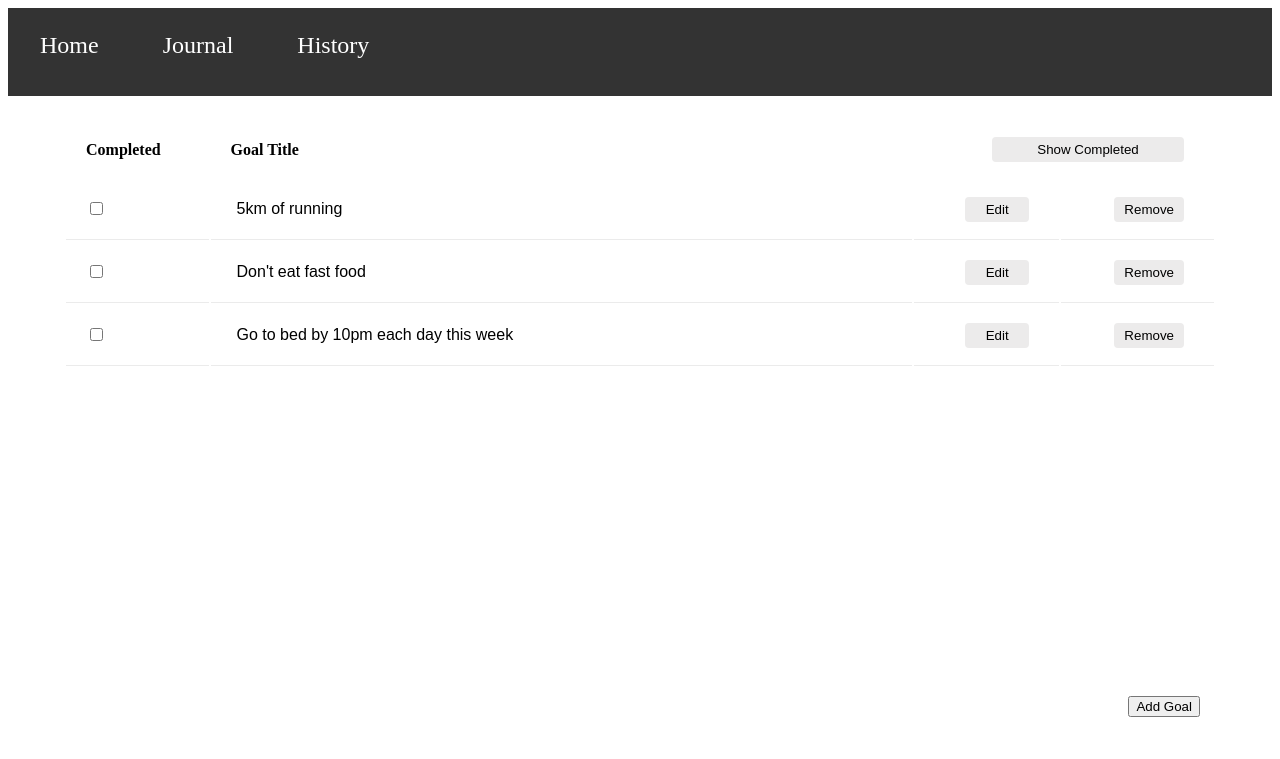
After one commit to KyleHaarhoff/CaRe_Group36, a PHP site: page /patient/goals/goals.php in a window 1280 px wide. The commit adds this page. Shown: the top 759 px of the page. Run offline with PHP 8.4, Linux system fonts and the light colour scheme.

Commit message:
goals page

```diff
--- a/login.js
+++ b/login.js
@@ -12,5 +12,5 @@ else if (email.includes("therapist")){
 }
 else{
     //show incorrect login
-    openNotification("Incorrect Login Information!", 3000, "0 0 10px rgba(160,0 , 0, 0.8)")
+    openNotification("Use therapist or patient as the email to go to the respective landing page", 8000, "0 0 10px rgba(160,0 , 0, 0.8)")
 }
--- /dev/null
+++ b/patient/goals/goals.css
@@ -0,0 +1,74 @@
+.goalsTableContainer{
+    position: absolute;
+    width: 90vw;
+    height: 80vh;
+
+    left:50%;
+    margin-left: -45vw;
+
+    top:50%;
+    margin-top: -35vh;
+    background-color: white;
+}
+.minHeightContainer{
+    min-height: 70vh;
+}
+#goalsTable{
+    width: 100%;
+    overflow-y: scroll;
+}
+#goalsTable th{
+    padding: 15px 20px;
+    text-align: left;
+}
+#goalsTable td{
+    padding: 15px 20px;
+    text-align: left;
+    border-bottom: 1px solid #EBEBEB;
+
+}
+#goalsTable tr td:nth-child(3),
+#goalsTable tr th:nth-child(3),
+#goalsTable tr td:nth-child(4),
+#goalsTable tr th:nth-child(4) {
+    text-align: right;
+}
+.hidden{
+    display: none;
+}
+
+.tableButton {
+    margin-right: 10px;
+    background-color: #ecebeb;
+    border: none;
+    padding: 5px 10px;
+    border-radius: 4px;
+    cursor: pointer;
+    min-width: 5vw;
+}
+
+#toggleHiddenButton{
+    min-width: 15vw;
+}
+
+.goalTitle{
+    border: none;
+    min-width: 40vw;
+    font-size: 1rem;
+    padding: 6px;
+}
+
+.goalTitle:focus{
+    outline: none;
+}
+
+
+.editing{
+    background-color: #EBEBEB;
+}
+
+.rightContentContainer{
+    text-align: right;
+    margin-top: 1rem;
+    padding-right: 1rem;
+}
--- /dev/null
+++ b/patient/goals/goals.js
@@ -0,0 +1,102 @@
+showHidden = false
+toggleHiddenButton = document.getElementById("toggleHiddenButton")
+goalsTable = document.getElementById("goalsTable")
+
+function makeEditable(inputElement){
+    //get row
+    row = inputElement.closest('tr');
+    //make the goal text editable
+    goalTitle = row.querySelectorAll('.goalTitle')[0];
+    goalTitle.removeAttribute('readonly');
+    goalTitle.classList.add("editing")
+    //change the edit button to save
+    editButton = row.querySelectorAll('.tableButton')[0]
+
+    //create new button
+    saveButton = document.createElement('button');
+    saveButton.className = 'tableButton';
+    saveButton.textContent = 'Save';
+    saveButton.addEventListener("click",() =>{
+        saveGoal(saveButton);
+    })
+    editButton.parentNode.replaceChild(saveButton, editButton);
+    editButton.remove()
+}
+
+function saveGoal(inputElement){
+    //get row
+    row = inputElement.closest('tr');
+    //check if complete is checked and add hidden as needed
+    goalCheckbox = row.querySelectorAll('.goalCheckbox')[0];
+    if (goalCheckbox.checked){
+        if (showHidden)
+            row.style.display = 'table-row';
+        row.classList.add("hidden");
+    }
+    else{
+        if (row.classList.contains("hidden"))
+            row.classList.remove("hidden");
+    }
+
+    //make text non editable
+    goalTitle = row.querySelectorAll('.goalTitle')[0];
+    goalTitle.setAttribute('readonly', true);
+    goalTitle.classList.remove("editing")
+
+    //change the save button to edit
+    saveButton = row.querySelectorAll('.tableButton')[0]
+
+    //create new button
+    editButton = document.createElement('button');
+    editButton.className = 'tableButton';
+    editButton.textContent = 'Edit';
+    editButton.addEventListener("click",() =>{
+        makeEditable(editButton);
+    })
+    saveButton.parentNode.replaceChild(editButton, saveButton);
+    saveButton.remove()
+    openNotification("Saved!", 3000)
+}
+
+function toggleHidden(){
+    if(showHidden){
+        //hide elements
+        const goals = goalsTable.querySelectorAll('.hidden');
+        Array.prototype.forEach.call( goals, goal =>{
+            goal.style.display = 'none';
+        });
+        //change the text
+        toggleHiddenButton.textContent = "Show Completed"
+    }
+    else{
+        //show elements
+        const goals = document.querySelectorAll('.hidden');
+        Array.prototype.forEach.call( goals, goal =>{
+            goal.style.display = 'table-row';
+        });
+
+        //change the text
+        toggleHiddenButton.textContent = "Hide Completed"
+    }
+    showHidden = !showHidden
+}
+
+function addGoal(){
+    tableBody = goalsTable.querySelectorAll('tbody')[0];
+    tableBody.innerHTML +=
+                `<tr>
+                        <td><input type="checkbox" class="goalCheckbox" onclick="makeEditable(this)"></td>
+                        <td><input type="text" value = "" class="goalTitle editing"></td>
+                        <td><button class="tableButton" onclick="saveGoal(this)">Save</button></td>
+                        <td><button class="tableButton" onclick="confirmRemoveGoal(this)">Remove</button></td>
+                </tr>`
+}
+
+function confirmRemoveGoal(inputElement){
+    openConfirmation("Are you sure you want to delete the goal?", ()=>{
+        //get row
+        row = inputElement.closest('tr');
+        row.remove()
+        openNotification("Successfully deleted!", 3000)
+    }, ()=>{})
+}
--- /dev/null
+++ b/patient/goals/goals.php
@@ -0,0 +1,68 @@
+<?php
+
+    include_once __DIR__."/../../conf.php"
+?>
+<!DOCTYPE html>
+<html lang="en">
+<head>
+    <meta charset="UTF-8">
+    <meta name="viewport" content="width=device-width, initial-scale=1.0">
+    <title>Goals</title>
+    <link rel="stylesheet" type="text/css" href="<?= $base_url ?>/patient/goals/goals.css">
+</head>
+<body>
+    <header>
+        <?php include "../../common/navbar/navbar.php"; ?>
+    </header>
+    <main>
+        <div class="goalsTableContainer shadow rounded">
+        <div class="minHeightContainer">
+            <table id="goalsTable">
+                <thead>
+                    <tr>
+                        <th>Completed</th>
+                        <th>Goal Title</th>
+                        <th colspan="2"><button class="tableButton" onclick="toggleHidden()" id="toggleHiddenButton">Show Completed</button></th>
+
+                    </tr>
+                </thead>
+                <tbody>
+                    <tr>
+                        <td><input type="checkbox" class="goalCheckbox" onclick="makeEditable(this)"></td>
+                        <td><input readonly type="text" value = "5km of running" class="goalTitle"></td>
+                        <td><button class="tableButton" onclick="makeEditable(this)">Edit</button></td>
+                        <td><button class="tableButton" onclick="confirmRemoveGoal(this)">Remove</button></td>
+                    </tr>
+                    <tr>
+                        <td><input type="checkbox" class="goalCheckbox" onclick="makeEditable(this)"></td>
+                        <td><input readonly type="text" value = "Don't eat fast food" class="goalTitle"></td>
+                        <td><button class="tableButton" onclick="makeEditable(this)">Edit</button></td>
+                        <td><button class="tableButton" onclick="confirmRemoveGoal(this)">Remove</button></td>
+                    </tr>
+                    <tr>
+                        <td><input type="checkbox" class="goalCheckbox" onclick="makeEditable(this)"></td>
+                        <td><input readonly type="text" value = "Go to bed by 10pm each day this week" class="goalTitle"></td>
+                        <td><button class="tableButton" onclick="makeEditable(this)">Edit</button></td>
+                        <td><button class="tableButton" onclick="confirmRemoveGoal(this)">Remove</button></td>
+                    </tr>
+                    <tr class="hidden">
+                        <td><input type="checkbox" checked class="goalCheckbox" onclick="makeEditable(this)"></td>
+                        <td><input readonly type="text" value = "Finish this page" class="goalTitle"></td>
+                        <td><button class="tableButton" onclick="makeEditable(this)">Edit</button></td>
+                        <td><button class="tableButton" onclick="confirmRemoveGoal(this)">Remove</button></td>
+                    </tr>
+                </tbody>
+
+
+            </table>
+            </div>
+            <div class="rightContentContainer">
+                <button class="careButton"  onclick="addGoal()">Add Goal</button>
+            </div>
+        </div>
+    </main>
+    <?php include "../../common/confirmation/confirmation.php"; ?>
+    <?php include "../../common/notification/notification.php"; ?>
+    <script src="<?= $base_url ?>/patient/goals/goals.js"></script>
+</body>
+</html>
```
Also changed, not shown: therapist/groups/groups.css (+10 -7 lines), therapist/groups/groups.js (+147 -9 lines), therapist/groups/groups.php (+29 -36 lines).
